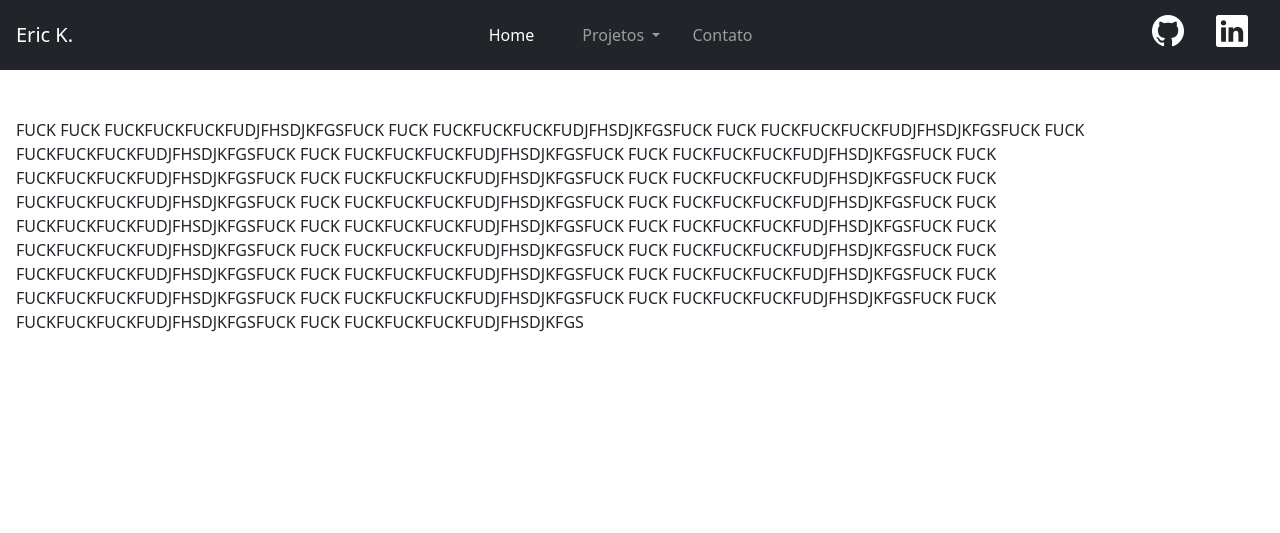
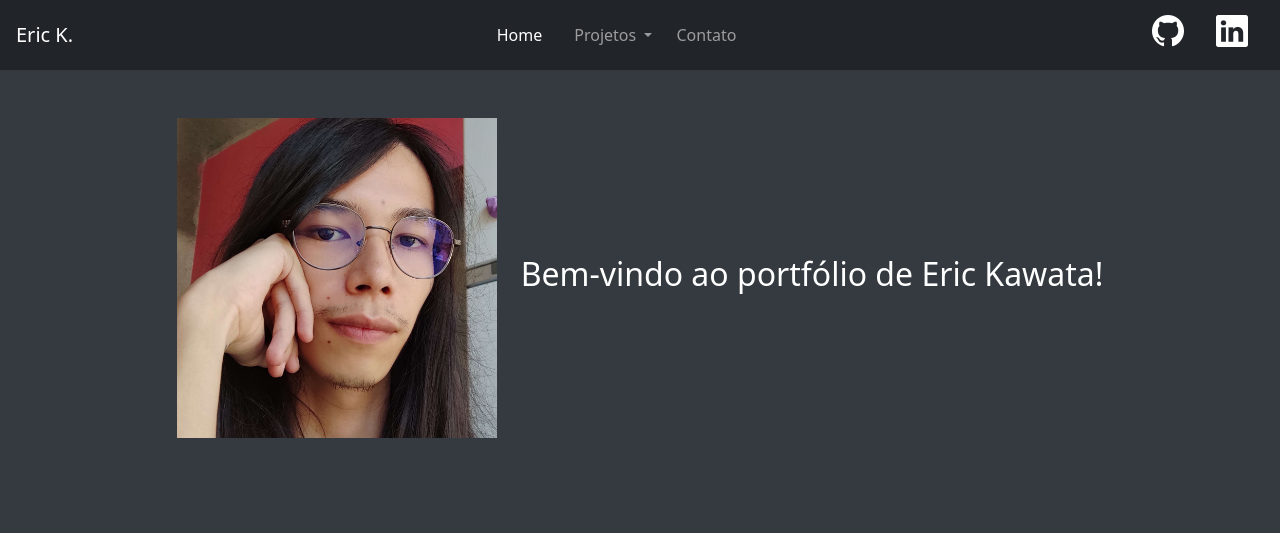
Before and after one commit to ericFatec/portfolio_dsm, a Flask app: page / in a window 1280 px wide. Shown: the top 533 px of the page. Run offline with Flask 3, Linux system fonts and the light colour scheme.

Commit message:
Added proper content to index page, created contact page and adjusted navbar and app.py to properly show the current page being accessed

```diff
--- a/src/app.py
+++ b/src/app.py
@@ -4,7 +4,11 @@ app = Flask("__name__")
 
 @app.route("/")
 def home():
-    return render_template('index.html')
+    return render_template('index.html', current_page='home')
+
+@app.route("/contato")
+def contact():
+    return render_template('contato.html', current_page='contato')
 
 if __name__ == "__main__":
     app.run(host='0.0.0.0', port=5000, debug=True, threaded=True)
--- /dev/null
+++ b/src/static/style.css
@@ -0,0 +1,9 @@
+body {
+    background-color: #343a40;
+}
+
+@media (max-width: 991.98px) { /* Small devices (576px and below) */
+    .img-small {
+        max-width: 12rem; /* Adjust the width as needed */
+    }
+}
--- a/src/templates/base.html
+++ b/src/templates/base.html
@@ -6,8 +6,9 @@
     {% block title %}{% endblock %}
     <link href="https://cdn.jsdelivr.net/npm/bootstrap@5.3.3/dist/css/bootstrap.min.css" rel="stylesheet" integrity="sha384-QWTKZyjpPEjISv5WaRU9OFeRpok6YctnYmDr5pNlyT2bRjXh0JMhjY6hW+ALEwIH" crossorigin="anonymous">
     <link rel="stylesheet" href="https://cdn.jsdelivr.net/npm/bootstrap-icons@1.11.3/font/bootstrap-icons.min.css">
+    <link rel="stylesheet" href="../static/style.css">
 </head>
-<body>
+<body class="text-white">
     <nav class="navbar navbar-expand navbar-dark bg-dark p-1">
         <div class="container-fluid">
             <a class="navbar-brand" href="#">Eric K.</a>
@@ -18,21 +19,33 @@
             <div class="collapse navbar-collapse" id="navbarNavDropdown">
                 <ul class="navbar-nav ms-auto ">
                     <li class="nav-item">
-                        <a class="nav-link mx-3 active" aria-current="page" href="/">Home</a>
+                        <a class="nav-link mx-2 {% if current_page=='home' %}active{% endif %}" href="/">Home</a>
                     </li>
                     <li class="nav-item dropdown">
-                        <a class="nav-link mx-3 dropdown-toggle" href="#" id="navbarDropdownMenuLink" role="button" data-bs-toggle="dropdown" aria-expanded="false">
+                        <a class="nav-link mx-2 dropdown-toggle" href="#" id="navbarDropdownMenuLink" role="button" data-bs-toggle="dropdown" aria-expanded="false">
                             Projetos
                         </a>
                         <ul class="dropdown-menu" aria-labelledby="navbarDropdownMenuLink">
-                            <li><a class="dropdown-item" href="#">GreenTech API</a></li>
+                            <li>
+                                <h6 class="dropdown-header">Acadêmicos</h6>
+                                <ul class="list-unstyled">
+                                    <li><a class="dropdown-item" href="#">Greentech API</a></li>
+                                </ul>
+                            </li>
+                            <!-- Section 2 -->
+                            <li>
+                                <h6 class="dropdown-header">Pessoais</h6>
+                                <ul class="list-unstyled">
+                                    <li><a class="dropdown-item" href="#">Assistente de Vendas ML</a></li>
+                                </ul>
+                            </li>
                         </ul>
                     </li>
                     <li class="nav-item">
-                        <a class="nav-link" href="#">Contato</a>
+                        <a class="nav-link {% if current_page=='contato' %}active{% endif %}" href="/contato">Contato</a>
                     </li>
                 </ul>
-                <ul class="navbar-nav ms-auto d-none d-lg-inline-flex">
+                <ul class="navbar-nav ms-auto d-none d-md-inline-flex">
                     <li class="nav-item mx-2">
                         <a class="nav-link text-dark h5" href="https://github.com/ericFatec" target="_blank" rel="noopener noreferrer"><i class="bi bi-github" style="font-size: 2rem; color: white;"></i></a>
                     </li>
@@ -43,7 +56,7 @@
             </div>
         </div>
     </nav>
-    <div class="flex-column py-5">
+    <div class="py-5">
         {% block content %}
         {% endblock %}
     </div>
--- a/src/templates/index.html
+++ b/src/templates/index.html
@@ -3,7 +3,14 @@
 {% block title %}<title>Home</title>{% endblock %}
 
 {% block content %}
-<div class="d-flex flex-column px-5 px-sm-3 align-items-center text-justify">
-    FUCK FUCK FUCKFUCKFUCKFUDJFHSDJKFGSFUCK FUCK FUCKFUCKFUCKFUDJFHSDJKFGSFUCK FUCK FUCKFUCKFUCKFUDJFHSDJKFGSFUCK FUCK FUCKFUCKFUCKFUDJFHSDJKFGSFUCK FUCK FUCKFUCKFUCKFUDJFHSDJKFGSFUCK FUCK FUCKFUCKFUCKFUDJFHSDJKFGSFUCK FUCK FUCKFUCKFUCKFUDJFHSDJKFGSFUCK FUCK FUCKFUCKFUCKFUDJFHSDJKFGSFUCK FUCK FUCKFUCKFUCKFUDJFHSDJKFGSFUCK FUCK FUCKFUCKFUCKFUDJFHSDJKFGSFUCK FUCK FUCKFUCKFUCKFUDJFHSDJKFGSFUCK FUCK FUCKFUCKFUCKFUDJFHSDJKFGSFUCK FUCK FUCKFUCKFUCKFUDJFHSDJKFGSFUCK FUCK FUCKFUCKFUCKFUDJFHSDJKFGSFUCK FUCK FUCKFUCKFUCKFUDJFHSDJKFGSFUCK FUCK FUCKFUCKFUCKFUDJFHSDJKFGSFUCK FUCK FUCKFUCKFUCKFUDJFHSDJKFGSFUCK FUCK FUCKFUCKFUCKFUDJFHSDJKFGSFUCK FUCK FUCKFUCKFUCKFUDJFHSDJKFGSFUCK FUCK FUCKFUCKFUCKFUDJFHSDJKFGSFUCK FUCK FUCKFUCKFUCKFUDJFHSDJKFGSFUCK FUCK FUCKFUCKFUCKFUDJFHSDJKFGSFUCK FUCK FUCKFUCKFUCKFUDJFHSDJKFGSFUCK FUCK FUCKFUCKFUCKFUDJFHSDJKFGSFUCK FUCK FUCKFUCKFUCKFUDJFHSDJKFGSFUCK FUCK FUCKFUCKFUCKFUDJFHSDJKFGS
+<div class="container-fluid mb-5">
+    <div class="row no-gutters justify-content-center">
+        <div class="col-auto">
+            <img src="../static/images/IMG_20240412_141156.jpg" class="img-fluid img-small" alt="pfp" style="width: 20rem;">
+        </div>
+        <div class="col-auto d-flex align-items-center text-center">
+            <h2 class="mt-4 mt-lg-0">Bem-vindo ao portfólio de Eric Kawata!</h2>
+        </div>
+    </div>
 </div>
 {% endblock %}
```
Also changed, not shown: src/templates/contato.html (added, +7 -0 lines).
